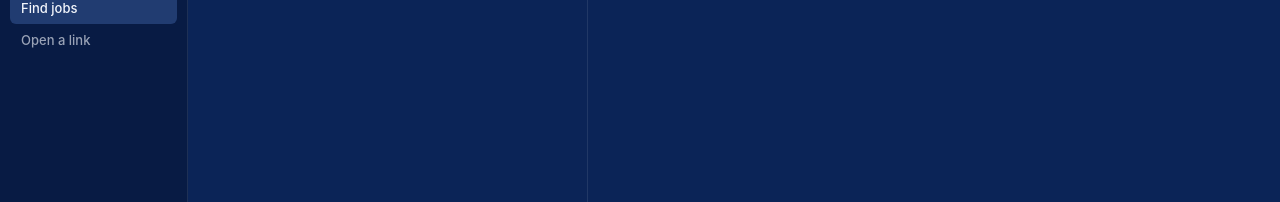
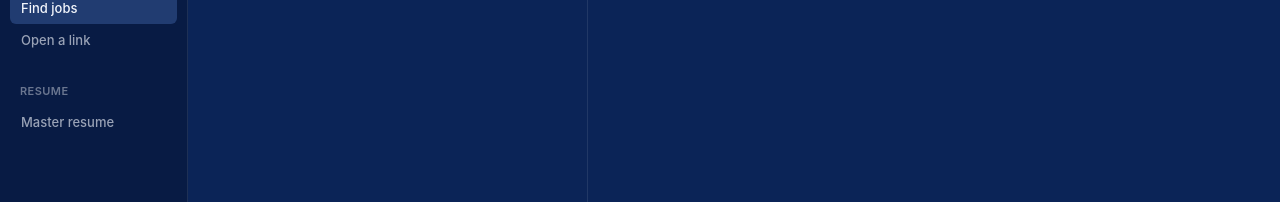
Before and after one commit to tlmcguire/fistbump, an Electron app: page app/renderer/index.html in a window 1280 px wide. Shown: the part 155-357 px from the top of the page. Drawn offline with Linux system fonts and the light colour scheme; no server answers.

Commit message:
Update index.html
feat: add resume button to the index.html sidebar

```diff
--- a/app/renderer/index.html
+++ b/app/renderer/index.html
@@ -18,6 +18,11 @@
                     <button type="button" id="tab-find" class="nav-item" role="tab" aria-selected="true">Find jobs</button>
                     <button type="button" id="tab-link" class="nav-item" role="tab" aria-selected="false">Open a link</button>
                 </nav>
+                <!-- New in phase 3, Resume button to sidebar-->
+                 <nav class= "nav" aria-label=""Resume>
+                    <p class=" nav-heading">Resume</p>
+                    <button type=""button" id=""nav-resume" class="nav-item" data-route="resume">Master resume</button>
+                 </nav>
             </aside>
 
             <main id="main" class="main view-find">
```
